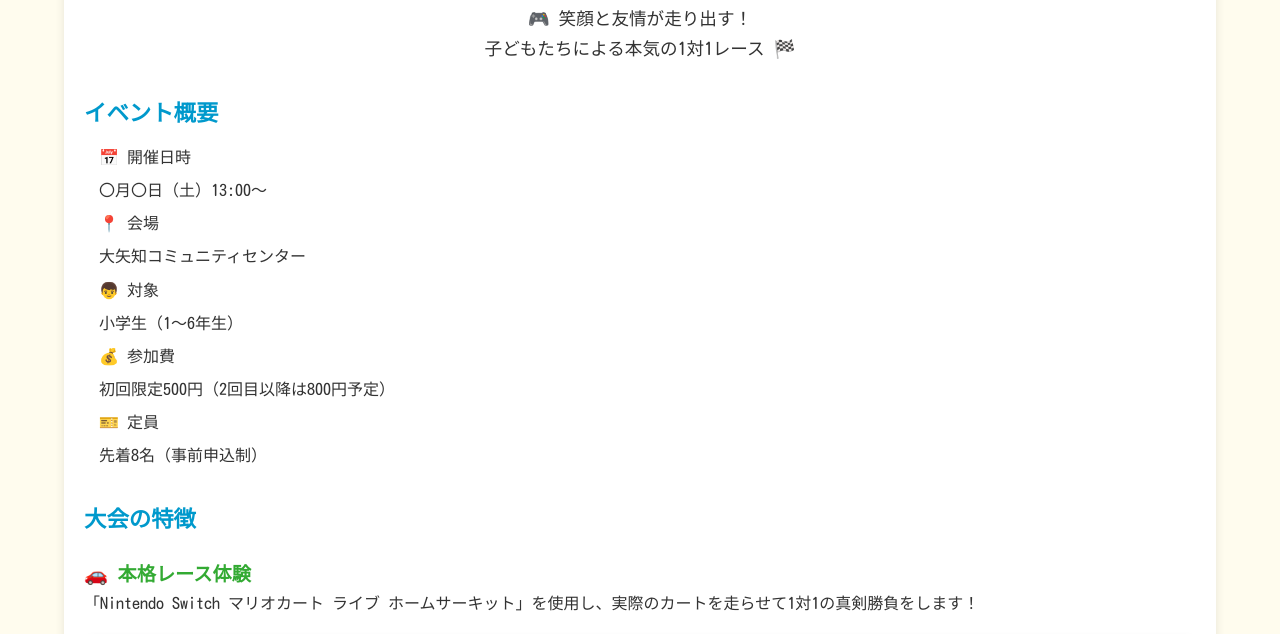
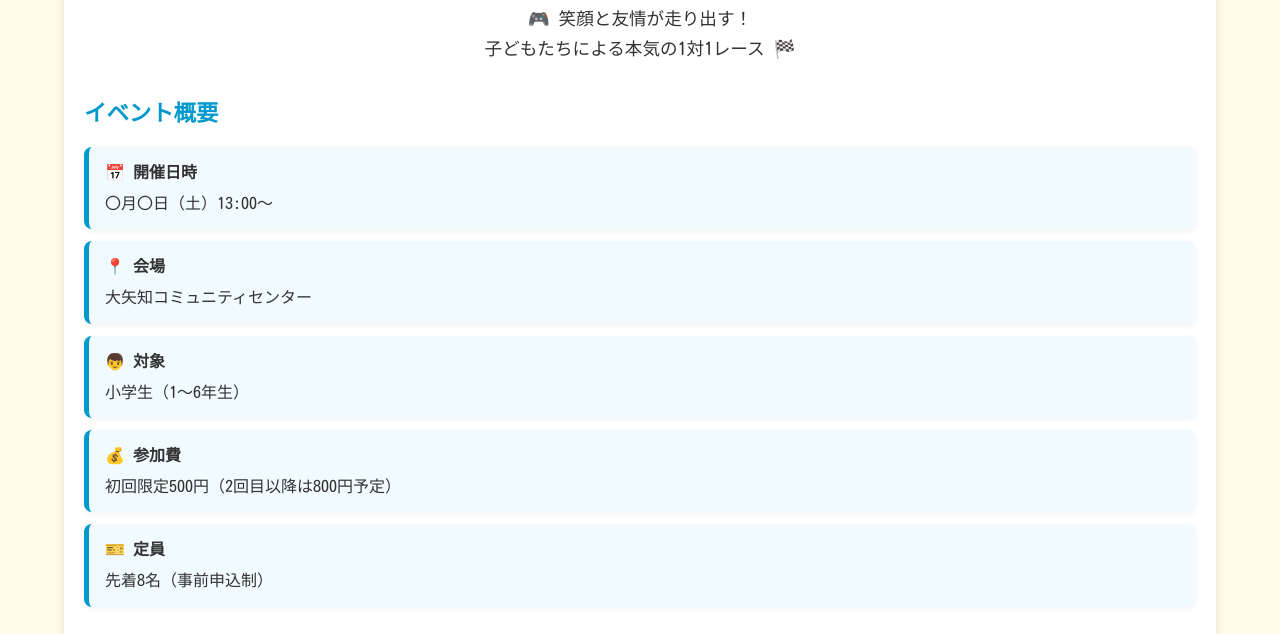
Before and after one commit to zaiyean/zaikart-lp, a plain HTML site: page index.html in a window 1280 px wide. Shown: the part 149-783 px from the top of the page. Drawn offline with Linux system fonts and the light colour scheme.

Commit message:
Update index.html

```diff
--- a/index.html
+++ b/index.html
@@ -35,7 +35,7 @@
     h2 {
       font-size: 1.4em;
       margin-top: 30px;
-      margin-bottom: 12px;
+      margin-bottom: 15px;
       color: #0099cc;
     }
     h3 {
@@ -47,9 +47,17 @@
       margin-bottom: 18px;
       font-size: 1em;
     }
-    ul li, dl dt, dl dd {
-      margin-left: 15px;
-      margin-bottom: 6px;
+    .info-box {
+      background: #f0faff;
+      border-left: 5px solid #0099cc;
+      border-radius: 8px;
+      padding: 12px 16px;
+      margin-bottom: 12px;
+      box-shadow: 0 2px 6px rgba(0,0,0,0.05);
+    }
+    .info-box dt {
+      font-weight: bold;
+      margin-bottom: 4px;
     }
     .img-center {
       display: block;
@@ -60,17 +68,18 @@
     }
     .btn {
       display: inline-block;
-      background: #ff9900;
+      background: #00C300;
       color: white;
-      padding: 12px 20px;
+      padding: 14px 20px;
       font-size: 1em;
       border-radius: 8px;
       text-decoration: none;
       transition: background 0.3s;
-      margin-top: 12px;
+      margin-top: 20px;
+      font-weight: bold;
     }
     .btn:hover {
-      background: #ff7700;
+      background: #00a600;
     }
     .faq dt {
       font-weight: bold;
@@ -90,8 +99,6 @@
       border-top: 2px dashed #ddd;
       border-radius: 0 0 10px 10px;
     }
-
-    /* スマホ向け微調整 */
     @media screen and (max-width: 480px) {
       h1 {
         font-size: 1.5em;
@@ -106,7 +113,6 @@
         width: 100%;
         text-align: center;
         font-size: 1em;
-        padding: 12px;
       }
     }
   </style>
@@ -118,11 +124,21 @@
 
     <h2>イベント概要</h2>
     <dl>
-      <dt>📅 開催日時</dt><dd>〇月〇日（土）13:00〜</dd>
-      <dt>📍 会場</dt><dd>大矢知コミュニティセンター</dd>
-      <dt>👦 対象</dt><dd>小学生（1〜6年生）</dd>
-      <dt>💰 参加費</dt><dd>初回限定500円（2回目以降は800円予定）</dd>
-      <dt>🎫 定員</dt><dd>先着8名（事前申込制）</dd>
+      <div class="info-box">
+        <dt>📅 開催日時</dt><dd>〇月〇日（土）13:00〜</dd>
+      </div>
+      <div class="info-box">
+        <dt>📍 会場</dt><dd>大矢知コミュニティセンター</dd>
+      </div>
+      <div class="info-box">
+        <dt>👦 対象</dt><dd>小学生（1〜6年生）</dd>
+      </div>
+      <div class="info-box">
+        <dt>💰 参加費</dt><dd>初回限定500円（2回目以降は800円予定）</dd>
+      </div>
+      <div class="info-box">
+        <dt>🎫 定員</dt><dd>先着8名（事前申込制）</dd>
+      </div>
     </dl>
 
     <h2>大会の特徴</h2>
@@ -156,7 +172,7 @@
 
     <h2>参加方法</h2>
     <p>LINE公式アカウントから事前エントリーをお願いします（先着順）。</p>
-    <a href="#" class="btn">📲 LINEで申し込む</a>
+    <a href="#" class="btn">LINEで申し込む</a>
 
     <div class="footer">
       <p>主催：OYACHI DREAM BASE（代表：安斉 剛）</p>
```
